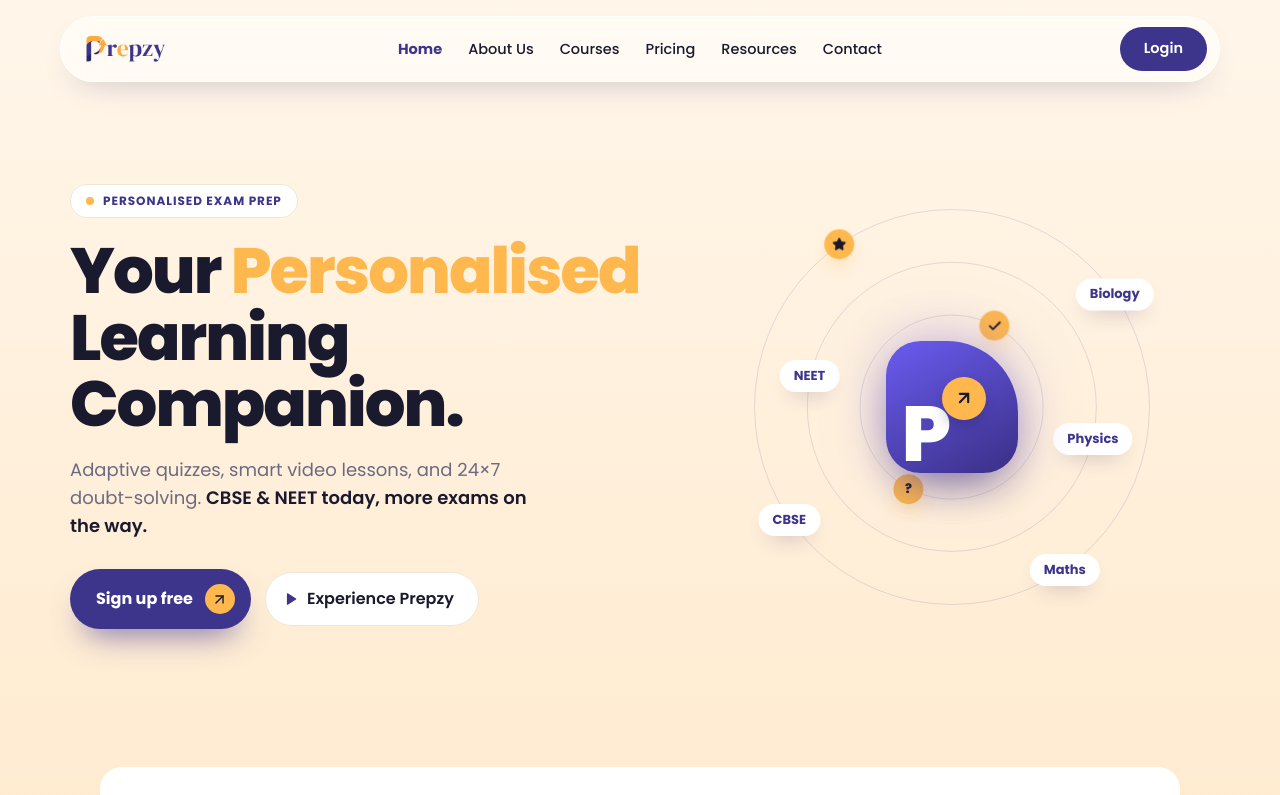
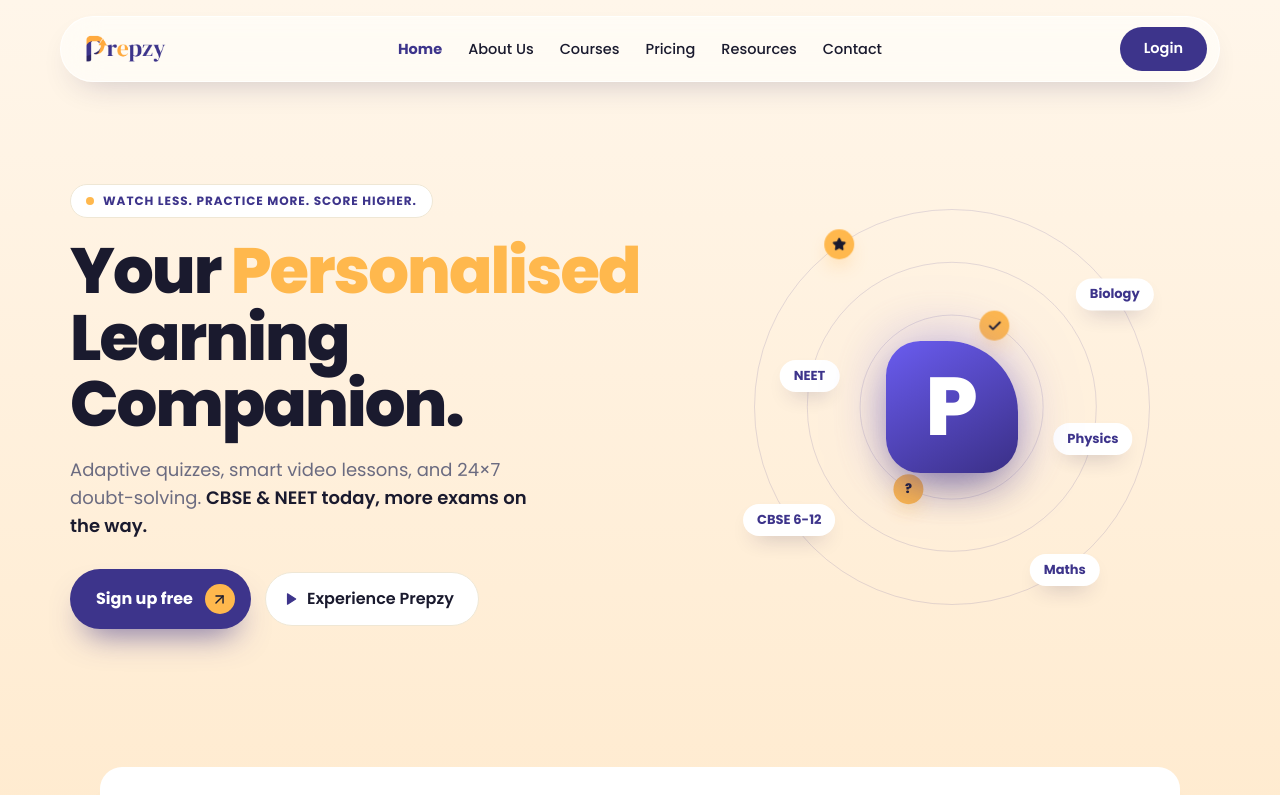
Before and after one commit to djp876/Prepzy, a Next.js app: page /v10 in a window 1280 px wide. Shown: the top 795 px of the page. Built offline with nearby package versions, Linux system fonts and the light colour scheme.

Commit message:
HeroV10: remove arrow from solar mark (clean P), CBSE->CBSE 6-12, eyebrow tagline 'Watch Less. Practice More. Score Higher.'

```diff
--- a/src/app/components/HeroV10.tsx
+++ b/src/app/components/HeroV10.tsx
@@ -108,9 +108,8 @@
         <span key={d} aria-hidden style={{ position: "absolute", top: "50%", left: "50%", width: `${d}%`, height: `${d}%`, transform: "translate(-50%, -50%)", borderRadius: "50%", border: "1.5px solid rgba(61,52,139,0.14)" }} />
       ))}
 
-      <div style={{ position: "absolute", top: "50%", left: "50%", transform: "translate(-50%, -50%)", width: "30%", aspectRatio: "1 / 1", borderRadius: "26% 54% 26% 26%", background: "linear-gradient(150deg, #6a5cf0, #3a2f86)", overflow: "hidden", boxShadow: "0 0 60px -4px rgba(124,107,224,0.6), 0 22px 44px -16px rgba(36,29,82,0.6)", zIndex: 3 }}>
-        <span style={{ position: "absolute", left: "12%", bottom: "0%", fontSize: "clamp(42px, 7.5vw, 78px)", fontWeight: 800, color: "#fff", lineHeight: 1 }}>P</span>
-        <span style={{ position: "absolute", top: "27%", left: "43%", width: "33%", aspectRatio: "1 / 1", borderRadius: "50%", background: AMBER, display: "flex", alignItems: "center", justifyContent: "center", boxShadow: "0 8px 16px -5px rgba(36,29,82,0.45)" }}><ArrowUpRight size={20} color={INK} strokeWidth={2.6} /></span>
+      <div style={{ position: "absolute", top: "50%", left: "50%", transform: "translate(-50%, -50%)", width: "30%", aspectRatio: "1 / 1", borderRadius: "26% 54% 26% 26%", background: "linear-gradient(150deg, #6a5cf0, #3a2f86)", overflow: "hidden", display: "flex", alignItems: "center", justifyContent: "center", boxShadow: "0 0 60px -4px rgba(124,107,224,0.6), 0 22px 44px -16px rgba(36,29,82,0.6)", zIndex: 3 }}>
+        <span style={{ fontSize: "clamp(46px, 8vw, 82px)", fontWeight: 800, color: "#fff", lineHeight: 1 }}>P</span>
       </div>
 
       {/* inner ring: small accent dots only (clear of the core) */}
@@ -124,7 +123,7 @@
       {/* outer ring: three subjects + a star, evenly spaced */}
       <Orbiter d={90} angle={20} duration={62} reduce={reduce}><Pill>Biology</Pill></Orbiter>
       <Orbiter d={90} angle={110} duration={62} reduce={reduce}><Pill>Maths</Pill></Orbiter>
-      <Orbiter d={90} angle={200} duration={62} reduce={reduce}><Pill>CBSE</Pill></Orbiter>
+      <Orbiter d={90} angle={200} duration={62} reduce={reduce}><Pill>CBSE 6-12</Pill></Orbiter>
       <Orbiter d={90} angle={290} duration={62} reduce={reduce}><Dot><Star size={14} fill={INK} /></Dot></Orbiter>
     </div>
   );
@@ -140,7 +139,7 @@
           <div>
             <span className="pz-pop" style={{ display: "inline-flex", alignItems: "center", gap: 9, background: "#fff", border: "1px solid var(--pz-line)", borderRadius: "var(--pz-radius-pill)", padding: "7px 15px", fontSize: 12, fontWeight: 700, letterSpacing: "0.08em", textTransform: "uppercase", color: PURPLE }}>
               <span style={{ width: 8, height: 8, borderRadius: "50%", background: AMBER }} />
-              Personalised exam prep
+              Watch Less. Practice More. Score Higher.
             </span>
             <h1 className="pz-pop" style={{ fontSize: "clamp(38px, 5.6vw, 64px)", fontWeight: 800, lineHeight: 1.04, letterSpacing: "-0.03em", color: INK, margin: "20px 0 0" }}>
               Your <RotatingWord words={ROT_WORDS} color={AMBER} />
```
